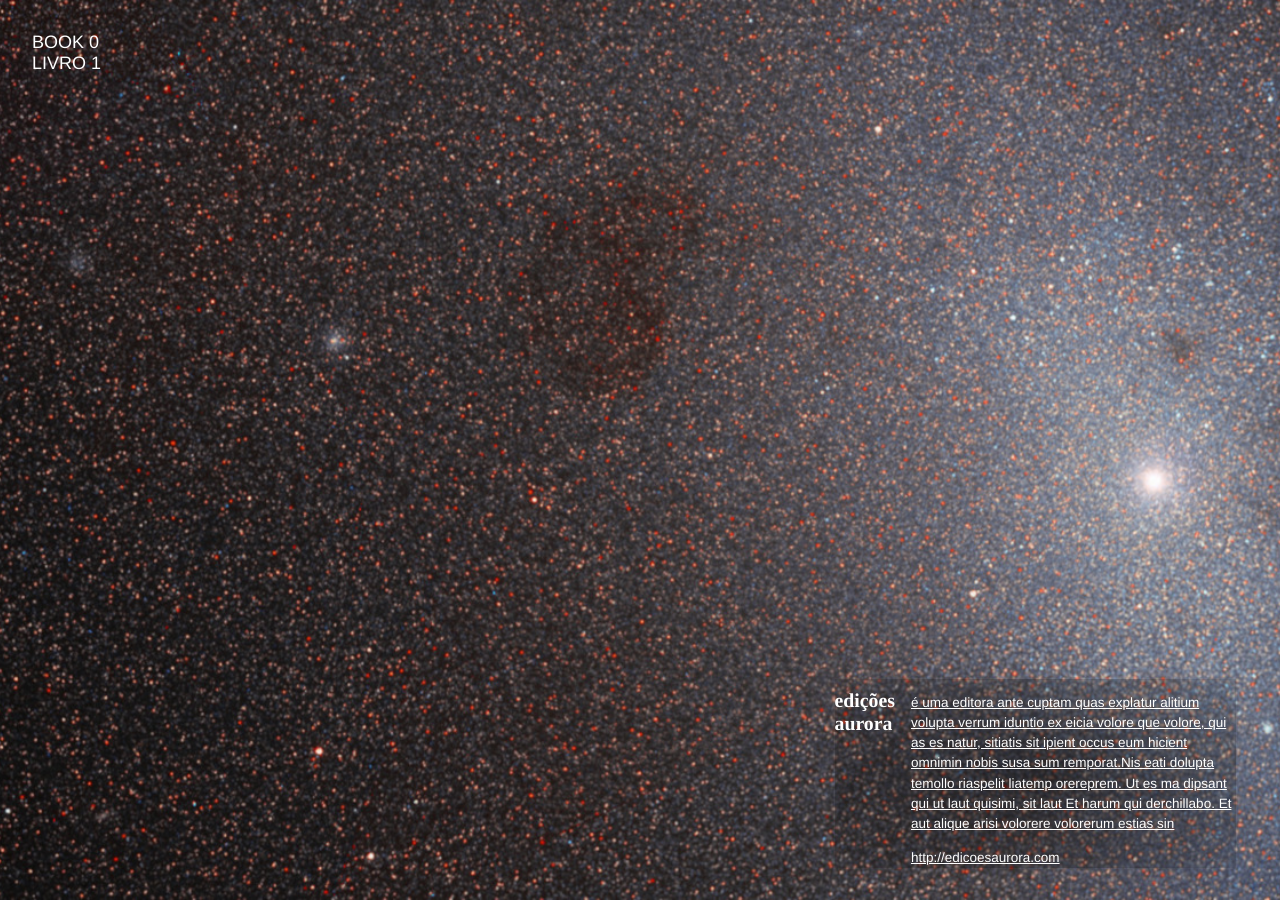
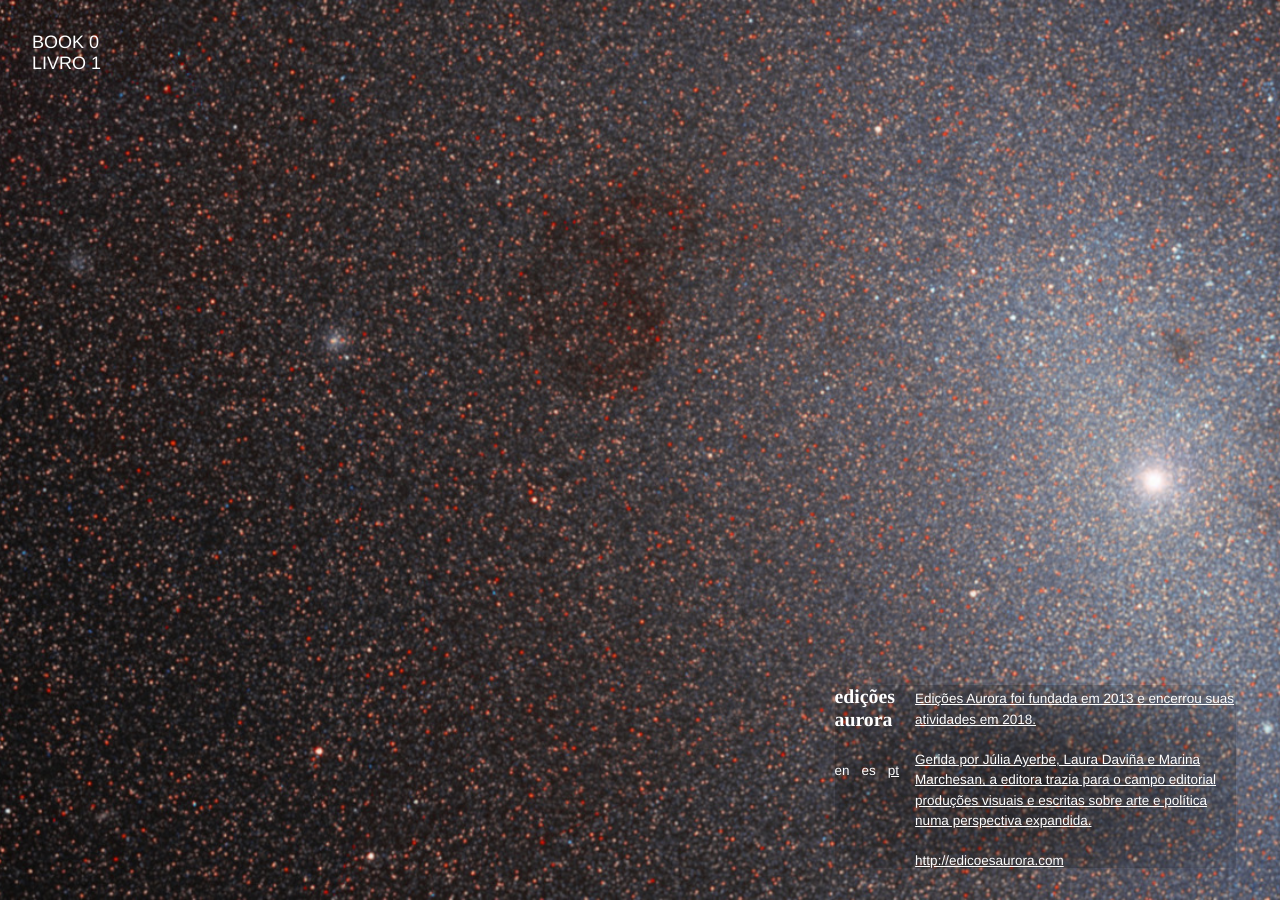
Before and after one commit to material-fail/material.fail, a Jekyll site: the page built from _publishers/aurora.md, in a window 1280 px wide. Built offline with Jekyll 4.4.1, drawn with Linux system fonts in a browser that asks for light colours; nearby versions of some CDN libraries.

Commit message:
consolidating home and publisher layouts

```diff
--- a/_config.yml
+++ b/_config.yml
@@ -24,7 +24,7 @@ defaults:
       path: "_publishers"
       type: "publishers"
     values:
-      layout: "publisher"
+      layout: "home"
 
 # Data
 social:
--- a/_layouts/home.html
+++ b/_layouts/home.html
@@ -8,22 +8,34 @@
     <div id="daily-image" class="backround-image">
       <div class="content-container">
         <div class="list-container">
-          {% for pub in site.publishers %}
-            <a href="{{ site.baseurl }}{{ pub.url }}">{{ pub.title }}</a>
-          {% endfor %}
+          {% if page.title == "material.fail" %}
+            {% for pub in site.publishers %}
+              <a href="{{ site.baseurl }}{{ pub.url }}">{{ pub.title }}</a>
+            {% endfor %}
+          {% else %}
+            BOOK 0<br>
+            LIVRO 1<br>
+          {% endif %}
         </div>
 
         <div class="info-container-wrapper">
           <div class="info-container">
             <div class="info-title-container">
-              <div class="info-title-title">material.fail</div>
+              <div class="info-title-title">{{ page.title }}</div>
               <div class="info-title-languages">
                 <div class="language-selector">en</div>
                 <div class="language-selector">es</div>
                 <div class="language-selector">pt</div>
               </div>
             </div>
-            <div id="intro-text" class="info-content-container"></div>
+            <div id="intro-text" class="info-content-container">
+              <div id="info-en" class="info-content">{{ page.about-en }}</div>
+              <div id="info-es" class="info-content">{{ page.about-es }}</div>
+              <div id="info-pt" class="info-content">{{ page.about-pt }}</div>
+              {% if page.site %}
+                <a class="publisher-link" href={{ page.site }} target="_blank">{{ page.site }}</a>
+              {% endif %}
+            </div>
           </div>
         </div>
       </div>
--- a/_layouts/publisher.html
+++ /dev/null
@@ -1,29 +0,0 @@
-<!DOCTYPE html>
-<html>
-  <head>
-    {% include head.html %}
-    {% include meta.html %}
-  </head>
-  <body>
-    <div id="daily-image" class="backround-image">
-      <div class="content-container">
-        <div class="list-container">
-          BOOK 0<br>
-          LIVRO 1<br>
-        </div>
-
-        <div class="info-container-wrapper">
-          <div class="info-container">
-            <div class="info-title-container">
-              <div class="info-title-title">{{ page.title }}</div>
-            </div>
-            <div id="intro-text" class="info-content-container">
-              {{ content }}
-              <a href={{ page.site }} target="_blank">{{ page.site }}</a>
-            </div>
-          </div>
-        </div>
-      </div>
-    </div>
-  </body>
-</html>
--- a/_publishers/aurora.md
+++ b/_publishers/aurora.md
@@ -2,5 +2,7 @@
 title: edições aurora
 site: http://edicoesaurora.com
 email: contato@edicoesaurora.com
+about-en: 'Edições Aurora was founded in 2013 and ended its activities in 2018.<br><br>Managed by Júlia Ayerbe, Laura Daviña and Marina Marchesan, this independent publisher focused on visual and written productions about art and politics in an expanded perspective.'
+about-es: 'Edições Aurora fue fundada en 2013 y terminó sus actividades en 2018.<br><br>Gestionada por Júlia Ayerbe, Laura Daviña y Marina Marchesan, la editora se centró en producciones visuales y escritos sobre el arte y política en una perspectiva ampliada.'
+about-pt: 'Edições Aurora foi fundada em 2013 e encerrou suas atividades em 2018.<br><br>Gerida por Júlia Ayerbe, Laura Daviña e Marina Marchesan, a editora trazia para o campo editorial produções visuais e escritas sobre arte e política numa perspectiva expandida.'
 ---
-é uma editora ante cuptam quas explatur alitium volupta verrum iduntio ex eicia volore que volore, qui as es natur, sitiatis sit ipient occus eum hicient omnimin nobis susa sum remporat.Nis eati dolupta temollo riaspelit liatemp orereprem. Ut es ma dipsant qui ut laut quisimi, sit laut Et harum qui derchillabo. Et aut alique arisi volorere volorerum estias sin
--- a/css/main.scss
+++ b/css/main.scss
@@ -9,10 +9,7 @@ html {
   -webkit-font-smoothing: antialiased;
   -moz-osx-font-smoothing: grayscale;
 
-  font-size: 14px;
-  @include media-query(DESKTOP) {
-    font-size: 18px;
-  }
+  font-size: 18px;
 }
 
 body {
@@ -122,18 +119,21 @@ a {
     }
 
     .info-title-container {
+      width: 100%;
       display: flex;
       flex-direction: row;
+      align-items: baseline;
       margin-bottom: 12px;
       font: bold $TITLE-SIZE $FONT-SERIF;
 
       @include media-query(DESKTOP) {
         display: block;
         margin-bottom: 0;
+        width: auto;
       }
 
       .info-title-languages {
-        width: 100%;
+        width: auto;
         padding-top: 0;
         padding-left: 32px;
         display: flex;
@@ -145,6 +145,7 @@ a {
           font-size: $SUBTEXT-SIZE;
           padding-top: 32px;
           padding-left: 0;
+          width: 100%;
         }
 
         .language-selector {
@@ -160,14 +161,23 @@ a {
     }
 
     .info-content-container {
+      padding-left: 16px;
       text-decoration: underline;
       font: normal $TEXT-SIZE $FONT-SANS;
       line-height: 1.5;
-      padding-left: 16px;
 
       @include media-query(DESKTOP) {
         font-size: $SUBTEXT-SIZE;
       }
+
+      .info-content {
+        display: none;
+      }
+
+      .publisher-link {
+        display: block;
+        margin-top: 22px;
+      }
     }
   }
 }
--- a/js/js.js
+++ b/js/js.js
@@ -22,36 +22,32 @@ function getBackgroundImageIndex() {
    return getDayOfYear() % {{ totalBackgrounds }};
  }
 
-INTRO = {
-  'en': 'is a pdf library of independent publishers. It makes available for download publications that had or have physical copies in circulation. material.fail is the result of the failure, exhaustion, production difficulties and permanence of these materials, and the extraordinary nature of printed production, which is increasingly useless and necessary. The digital does not replace the printed matter, so, if feasible, be sure to search for the original versions of these texts with the publishers, which provided their material for this website.',
-  'es': 'es una biblioteca de pdfs de editoriales independientes. Disponibiliza para download publicaciones que tuvieron o tienen ejemplares físicos en circulación. material.fail es resultado del fallo, agotamiento, dificultades de producción y permanencia de esos materiales, y del carácter extraordinario de la producción impresa, cada vez mais inútil y necesaria. Lo digital no sustituye el impreso, por eso, no deje de buscar, caso sea viable, las versiones originales con las editoriales, que cedieron su material para esta web.',
-  'pt': 'é uma biblioteca de pdfs de editoras independentes. Disponibiliza para download publicações que tiveram ou têm exemplares físicos em circulação. material.fail é fruto da falha, esgotamento, dificuldade de produção e permanência desses materiais, e do caráter extraordinário da produção impressa, cada vez mais inútil e necessária. O digital não substitui o impresso, por isso, não deixe de procurar, caso ainda seja possível, as versões originais com as editoras, que cederam o seu material para este site.'
-}
+function clearLanguageSelection() {
+  const langSelectorDivs = document.getElementsByClassName('language-selector');
+  const infoDivs = document.getElementsByClassName('info-content');
 
-function changeText(language) {
-  const textDiv = document.getElementById('intro-text');
-  textDiv.innerHTML = INTRO[language || 'pt'];
-}
+  for(let i = 0; i < langSelectorDivs.length; i++) {
+    langSelectorDivs[i].classList.remove('selected');
+  }
 
-function clearLanguageSelection() {
-  const langDivs = document.getElementsByClassName('language-selector');
-  for(let i = 0; i < langDivs.length; i++) {
-    langDivs[i].classList.remove('selected');
+  for(let i = 0; i < infoDivs.length; i++) {
+    infoDivs[i].style.display = 'none';
   }
 }
 
 function selectThisLanguage() {
   clearLanguageSelection();
-  changeText(this.innerHTML);
   this.classList.add('selected');
+  const infoDiv = document.getElementById(`info-${this.innerHTML}`);
+  infoDiv.style.display = 'block';
 }
 
 window.onload = function() {
   // load onclicks
-  const langDivs = document.getElementsByClassName('language-selector');
-  for(let i = 0; i < langDivs.length; i++) {
-    langDivs[i].onclick = selectThisLanguage;
-    langDivs[i].click();
+  const langSelectorDivs = document.getElementsByClassName('language-selector');
+  for(let i = 0; i < langSelectorDivs.length; i++) {
+    langSelectorDivs[i].onclick = selectThisLanguage;
+    langSelectorDivs[i].click();
   }
 
   // set background image
```
Also changed, not shown: _pages/index.md (+3 -0 lines).
